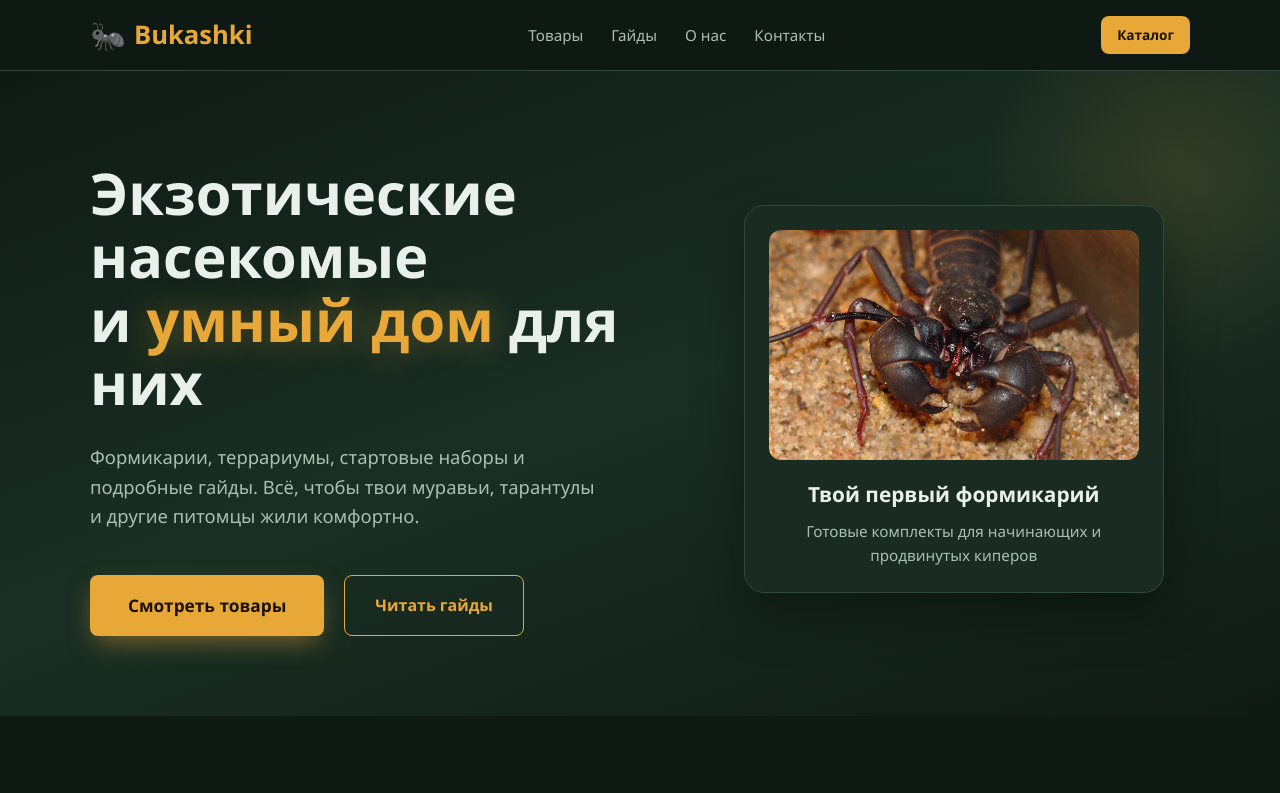
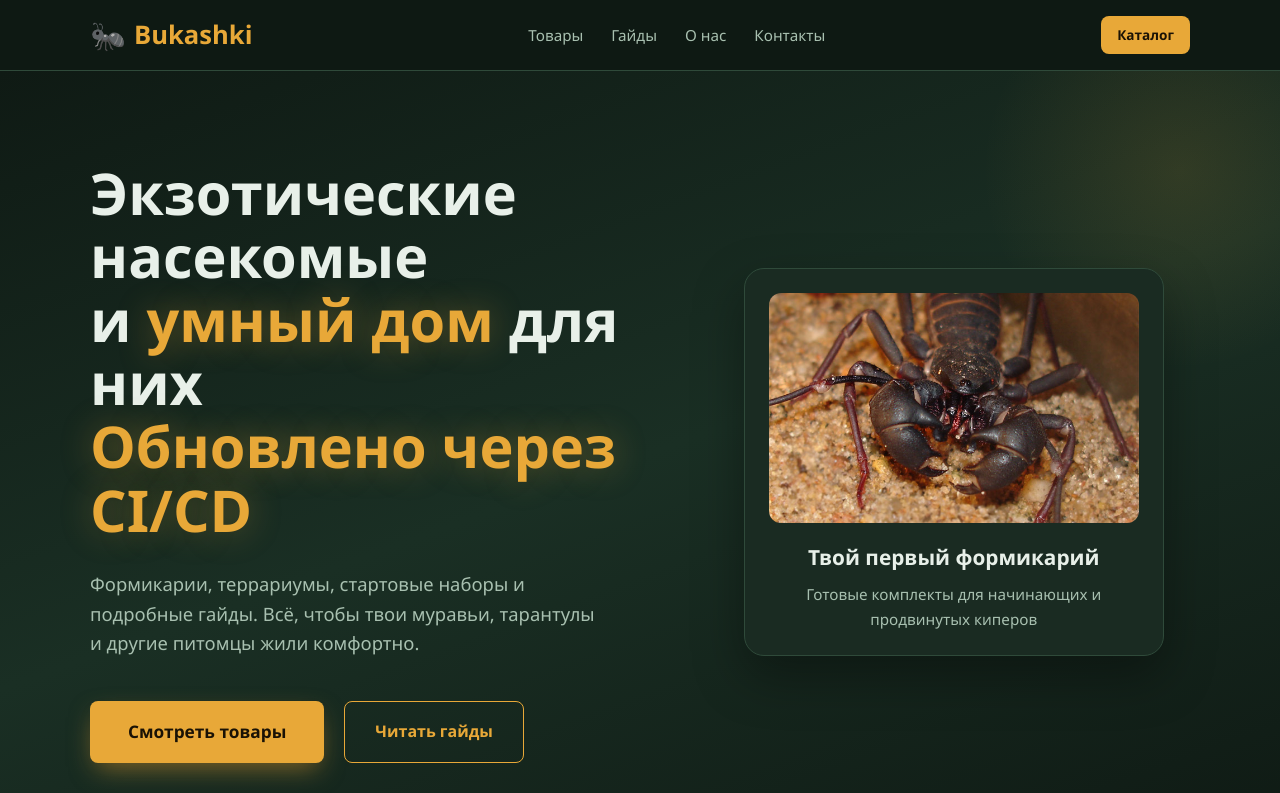
Before and after one commit to n3d3m3g/bukashki, a plain HTML site: page index.html in a window 1280 px wide. Shown: the top 793 px of the page. Drawn offline with Linux system fonts and the light colour scheme.

Commit message:
Add CI/CD update notice to hero section header

```diff
--- a/index.html
+++ b/index.html
@@ -39,7 +39,7 @@
   <section class="hero">
     <div class="container hero-content">
       <div class="hero-text">
-        <h1>Экзотические насекомые<br>и <span>умный дом</span> для них</h1>
+        <h1>Экзотические насекомые<br>и <span>умный дом</span> для них<br><span style="color: #e8a838;">Обновлено через CI/CD</span></h1>
         <p>Формикарии, террариумы, стартовые наборы и подробные гайды. Всё, чтобы твои муравьи, тарантулы и другие питомцы жили комфортно.</p>
         <div class="hero-buttons">
           <a href="#catalog" class="btn btn-primary">Смотреть товары</a>
```
